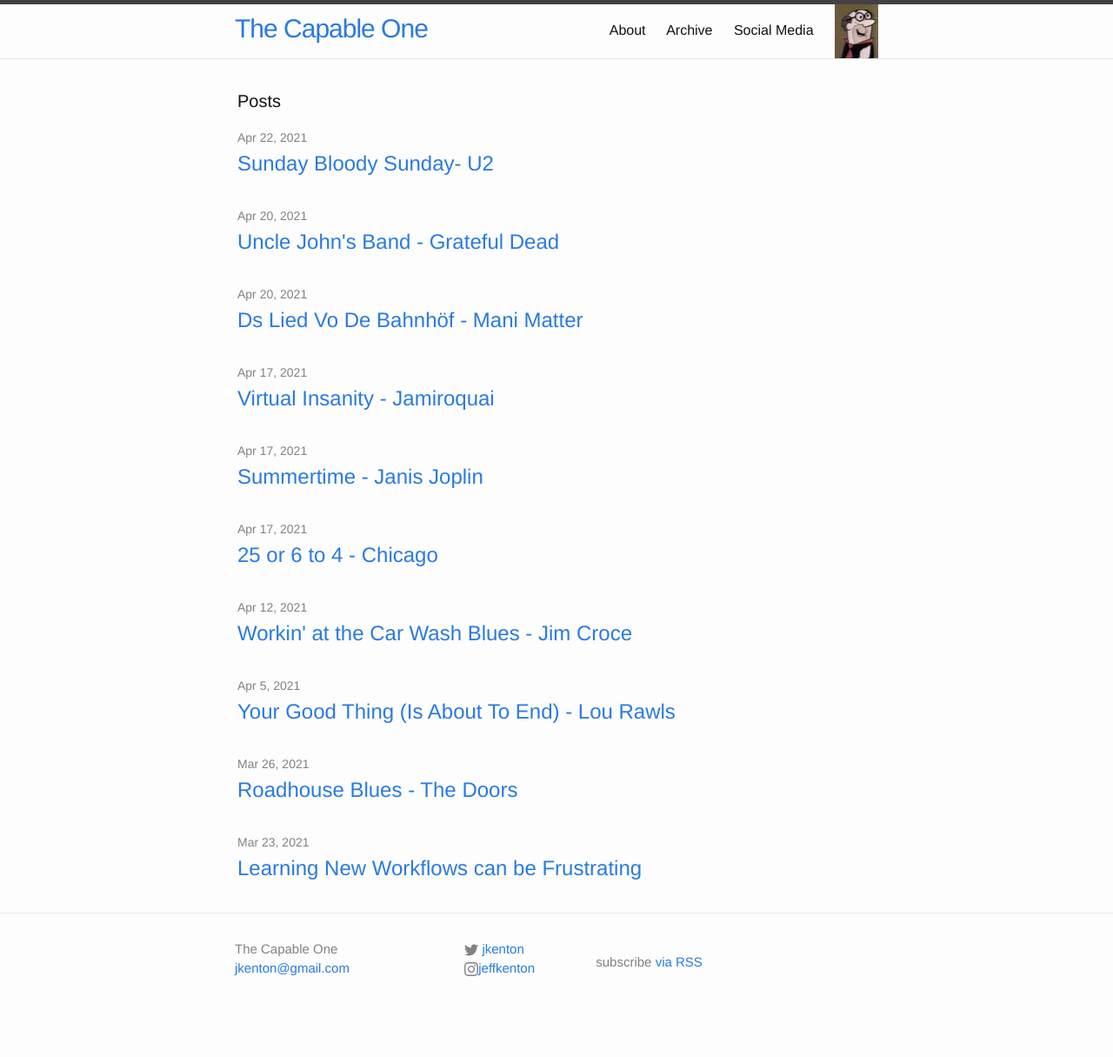
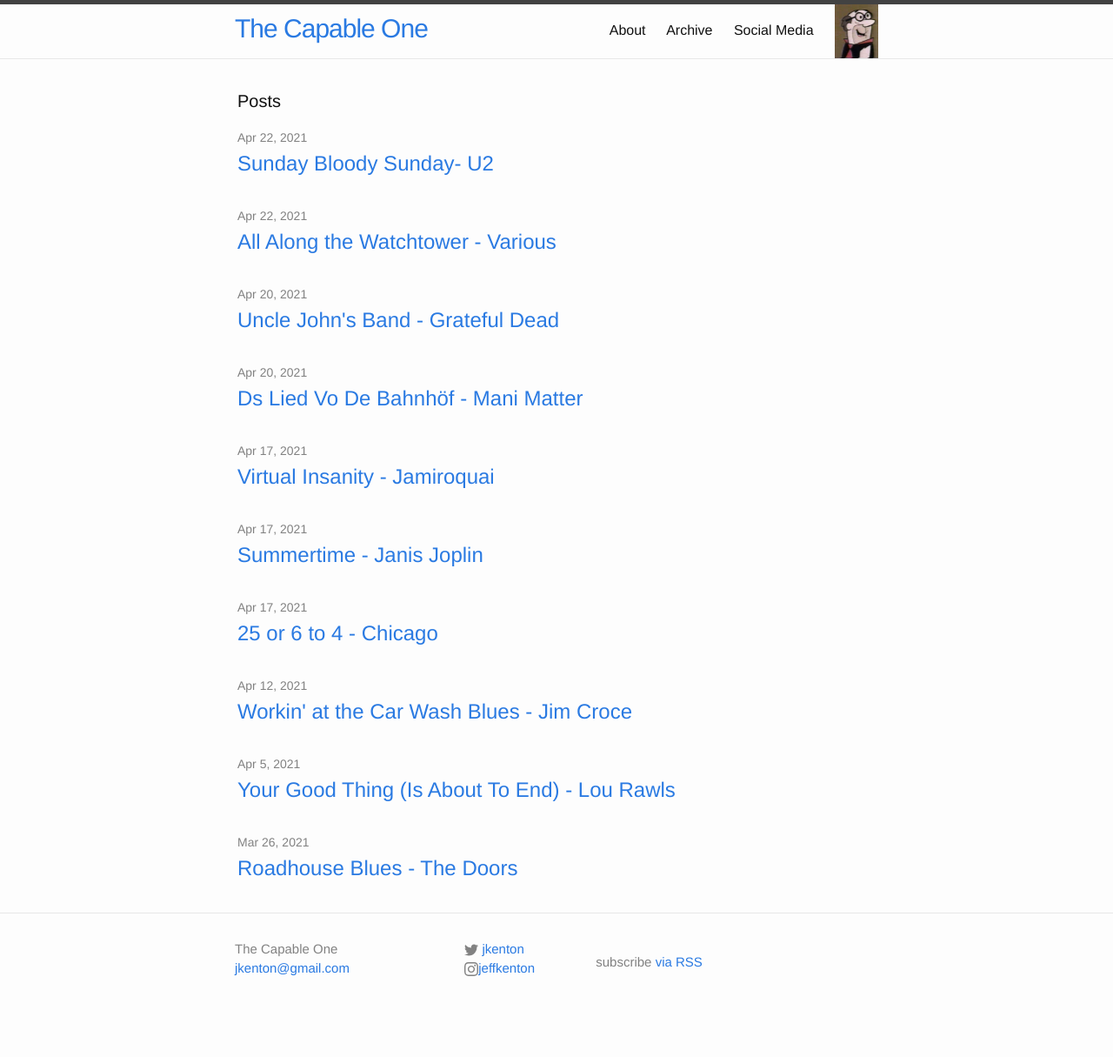
Before and after one commit to jkenton/CapableOne, a Jekyll site: the page built from index.html, in a window 1280 px wide. Shown: the whole page at 87% size. Built offline with Jekyll 4.4.1, drawn with Linux system fonts in a browser that asks for light colours; a file with an impossible date is left out.

Commit message:
watchtower

```diff
--- a/_posts/2021-04-22-Watchtower.md
+++ b/_posts/2021-04-22-Watchtower.md
@@ -1,6 +1,6 @@
 ---
-title:
-date:
+title:  All Along the Watchtower - Various
+date:  2021-04-22
 layout: post
 comments: true
 ---
```
